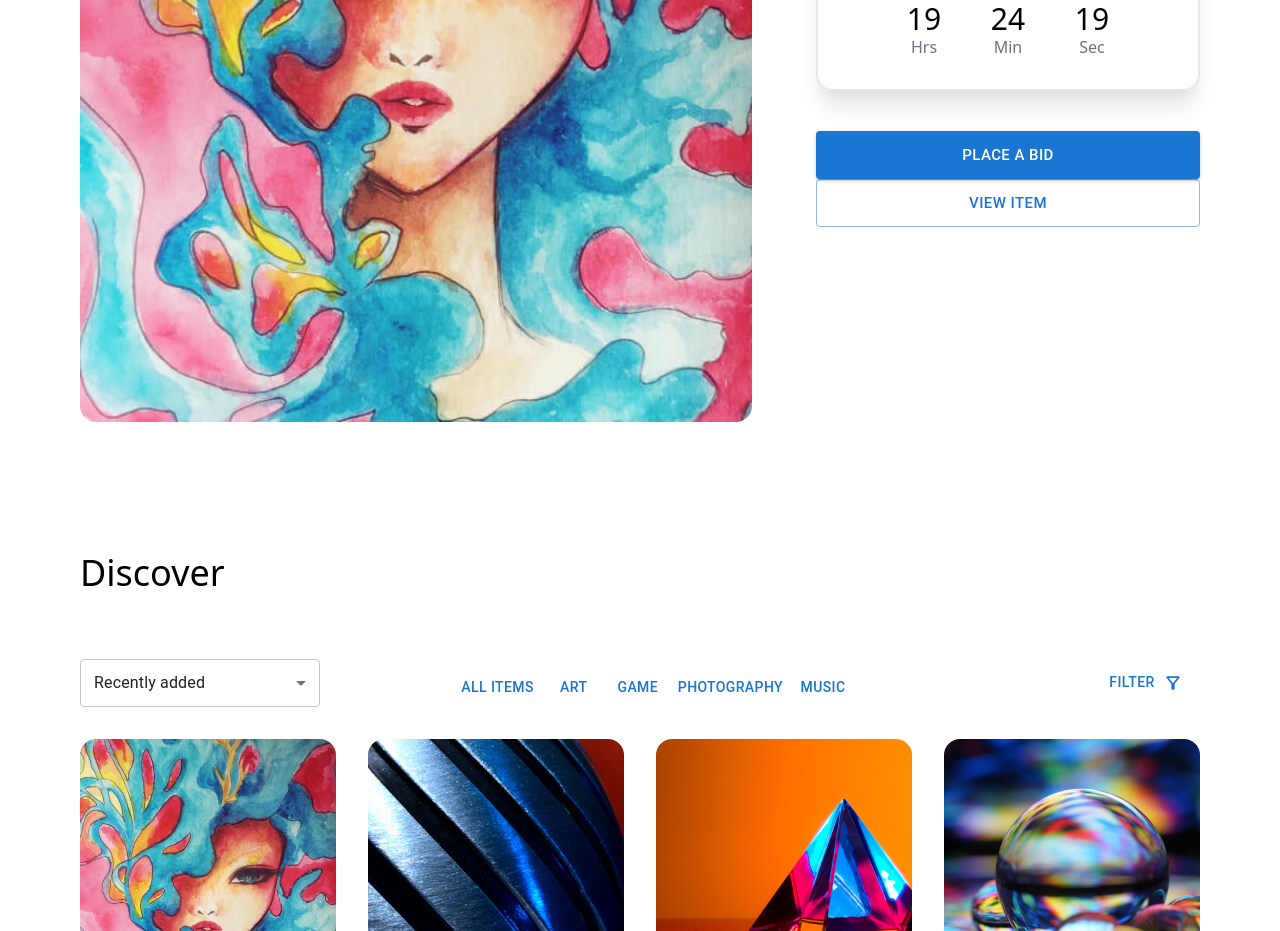
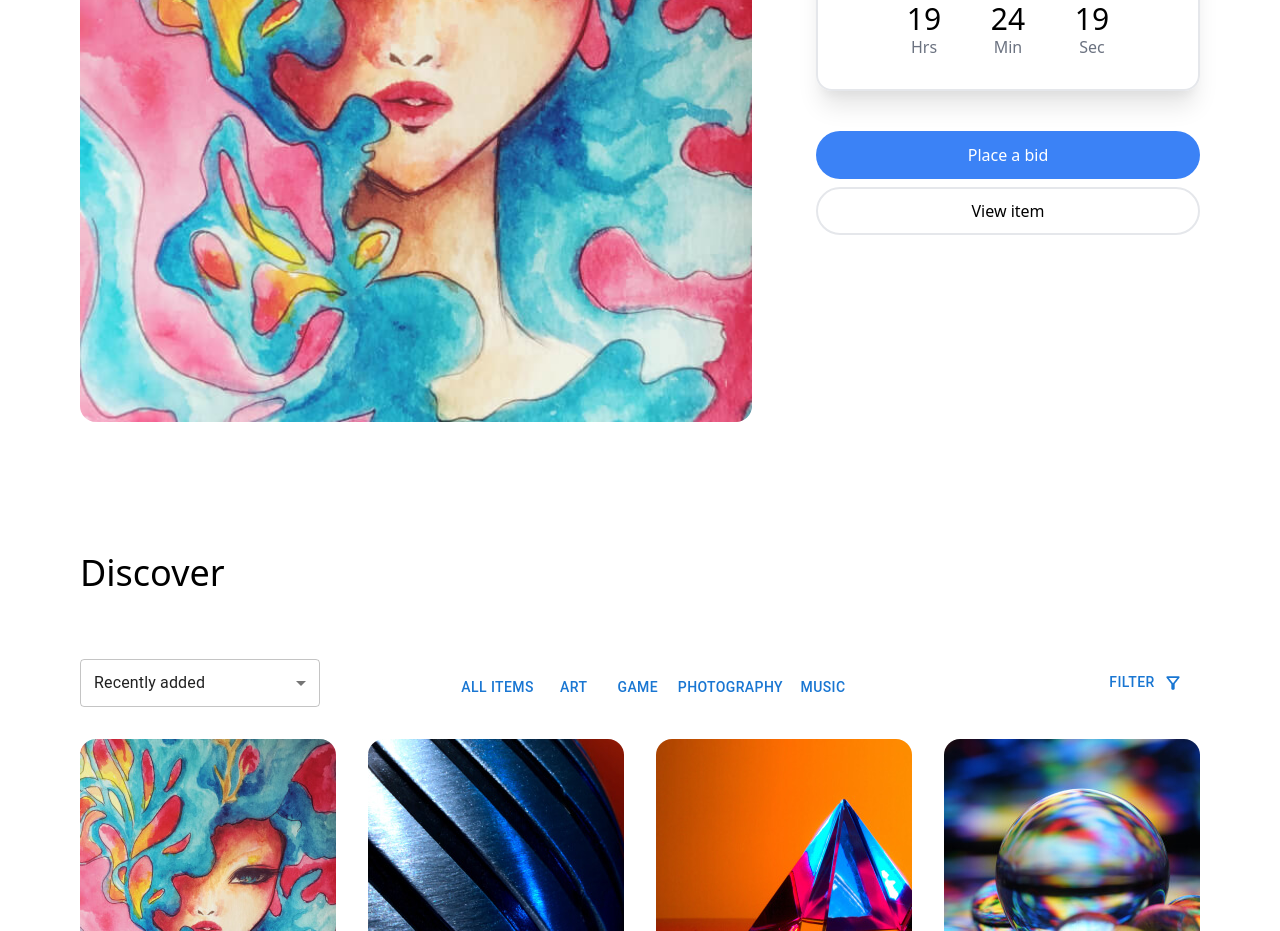
Before and after one commit to Kanditr/digital-twin, a Next.js app: page / in a window 1280 px wide. Shown: the part 880-1811 px from the top of the page. Built offline with nearby package versions, Linux system fonts and the light colour scheme.

Commit message:
mui button

```diff
--- a/components/hero.tsx
+++ b/components/hero.tsx
@@ -115,24 +115,16 @@ export default function Hero() {
                   </div>
                 </div>
                 {/* btns */}
-                <div>
+                <div className="flex flex-col">
                   <Link href="/" passHref>
-                    <Button
-                      variant="contained"
-                      className="flex flex-col mb-2 w-full rounded-full font-sans normal-case h-12 bg-blue-500"
-                      size="large"
-                    >
+                    <button className="mb-2 w-full rounded-full h-12 bg-blue-500 hover:bg-blue-600 transition-all text-white">
                       Place a bid
-                    </Button>
+                    </button>
                   </Link>
                   <Link href="/" passHref>
-                    <Button
-                      variant="outlined"
-                      className="flex flex-col mb-2 w-full rounded-full font-sans normal-case h-12"
-                      size="large"
-                    >
+                    <button className="w-full rounded-full h-12 border-2 border-gray-200 hover:bg-blue-500 hover:text-white hover:border-blue-500 transition-all">
                       View item
-                    </Button>
+                    </button>
                   </Link>
                 </div>
               </div>
--- a/tailwind.config.js
+++ b/tailwind.config.js
@@ -1,5 +1,5 @@
 module.exports = {
-  purge: ['./pages/**/*.{js,ts,jsx,tsx}', './components/**/*.{js,ts,jsx,tsx}'],
+  purge: ["./pages/**/*.{js,ts,jsx,tsx}", "./components/**/*.{js,ts,jsx,tsx}"],
   darkMode: false, // or 'media' or 'class'
   theme: {
     extend: {
@@ -22,6 +22,7 @@ module.exports = {
   variants: {
     extend: {
       scale: ["group-hover"],
+      borderWidth: ["hover", "focus"],
     },
   },
   plugins: [],
```
